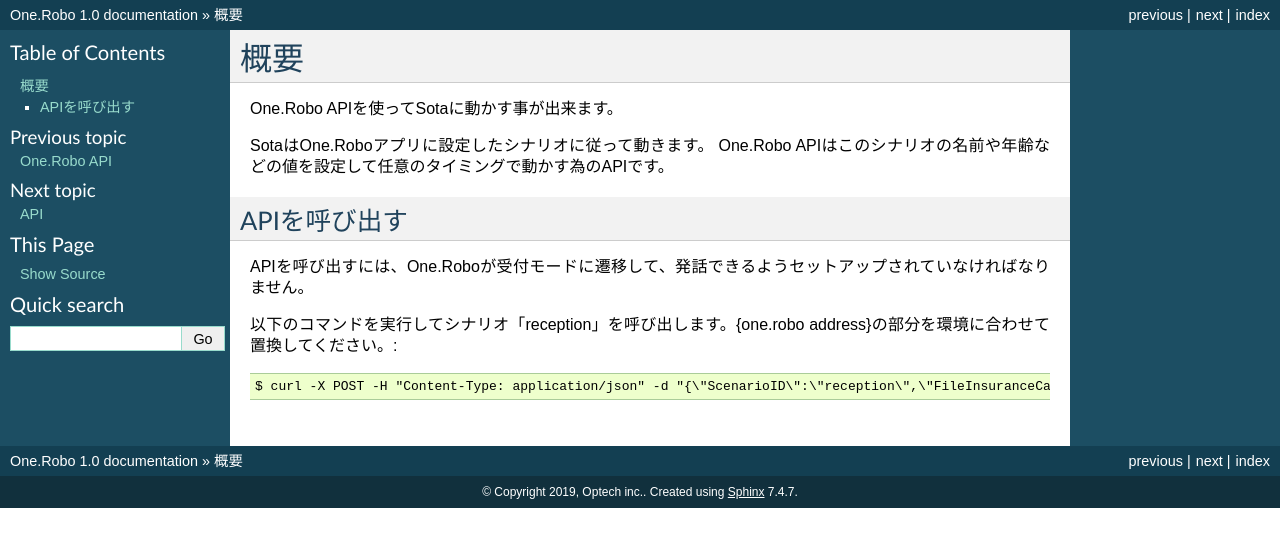
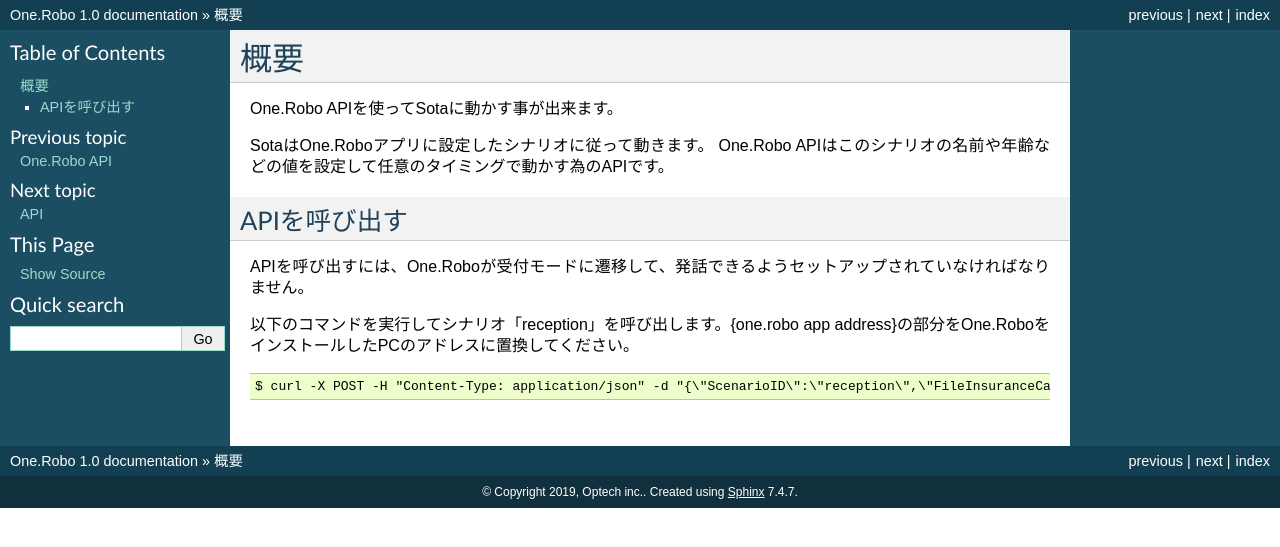
Before and after one commit to opt-net/robo, a Sphinx documentation site: the page built from docs/overview.rst, in a window 1280 px wide. Shown: the top 547 px of the page. Built offline with Sphinx 7.4.7, drawn with Linux system fonts in a browser that asks for light colours.

Commit message:
ちょい修正

```diff
--- a/docs/overview.rst
+++ b/docs/overview.rst
@@ -11,6 +11,8 @@
 --------------
 APIを呼び出すには、One.Roboが受付モードに遷移して、発話できるようセットアップされていなければなりません。
 
-以下のコマンドを実行してシナリオ「reception」を呼び出します。{one.robo address}の部分を環境に合わせて置換してください。::
+以下のコマンドを実行してシナリオ「reception」を呼び出します。{one.robo app address}の部分をOne.RoboをインストールしたPCのアドレスに置換してください。
 
-    $ curl -X POST -H "Content-Type: application/json" -d "{\"ScenarioID\":\"reception\",\"FileInsuranceCard\":\"1\",\"Age\":40,\"Sex\":\"1\",\"LatestInfo\":\"{latestinfoN}\",\"LatestVisit\":\"2016-06-20T15:00:00Z\"}" http://{one.robo address}/api/v1/scenario
+::
+
+    $ curl -X POST -H "Content-Type: application/json" -d "{\"ScenarioID\":\"reception\",\"FileInsuranceCard\":\"1\",\"Age\":40,\"Sex\":\"1\",\"LatestInfo\":\"{latestinfoN}\",\"LatestVisit\":\"2016-06-20T15:00:00Z\"}" http://{one.robo app address}/api/v1/scenario
```
Also changed, not shown: docs/api.rst (+8 -6 lines).
